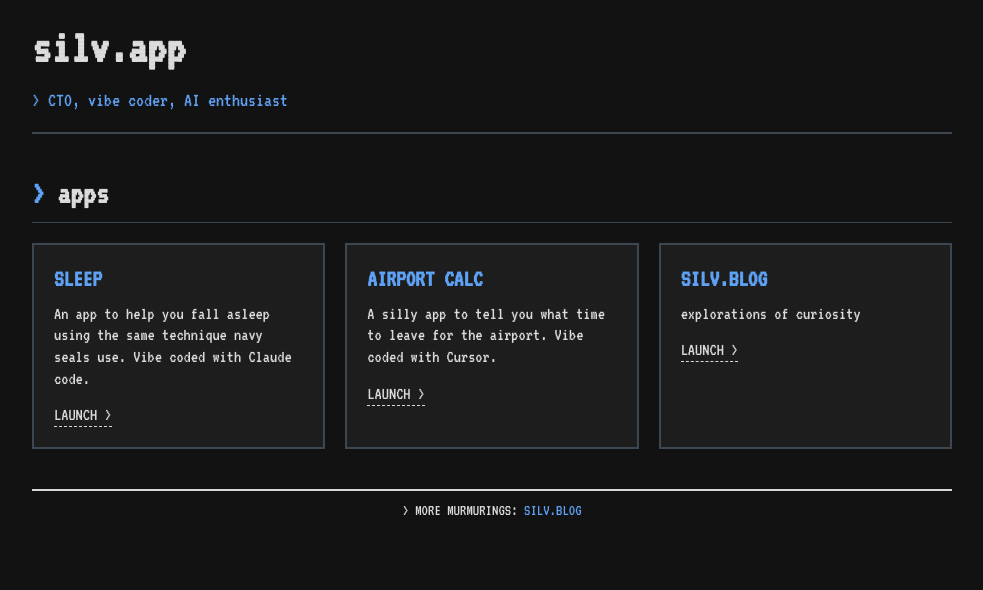
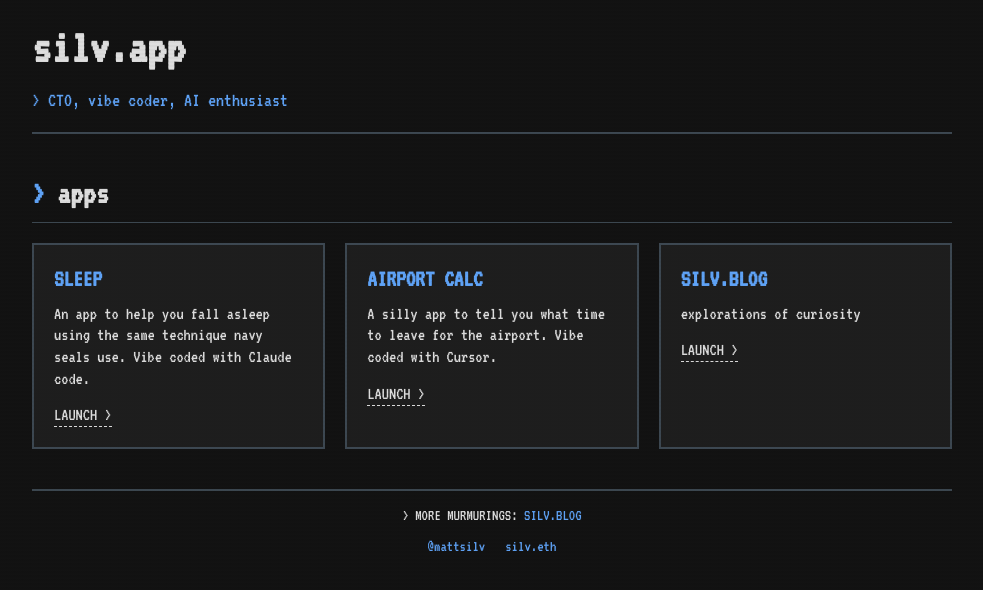
Before and after one commit to mattsilv/silv-app, a React (Vite) app: page / in a window 1280 px wide. Shown: the top 590 px of the page, without its empty margins (148-1131 px from the left). Built offline with nearby package versions, Linux system fonts and the light colour scheme.

Commit message:
Add social links to footer

```diff
--- a/src/components/Footer.jsx
+++ b/src/components/Footer.jsx
@@ -5,17 +5,25 @@ const FooterWrapper = styled.footer`
   margin-top: 20px;
   text-align: center;
   font-size: 16px;
-  border-top: 2px solid var(--text-color);
-  padding-top: 10px;
+  border-top: 2px solid var(--border-color);
+  padding-top: 15px;
 `;
 
-const BlogLink = styled.a`
+const Link = styled.a`
   color: var(--accent-color);
   text-decoration: none;
+  transition: color 0.2s;
 
   &:hover {
     text-decoration: underline;
   }
+`;
+
+const SocialLinksContainer = styled.div`
+  display: flex;
+  justify-content: center;
+  gap: 20px;
+  margin-top: 12px;
 `;
 
 const Footer = () => {
@@ -23,8 +31,16 @@ const Footer = () => {
     <FooterWrapper>
       <p>
         &gt; MORE MURMURINGS:{" "}
-        <BlogLink href="https://silv.blog">SILV.BLOG</BlogLink>
+        <Link href="https://silv.blog">SILV.BLOG</Link>
       </p>
+      <SocialLinksContainer>
+        <Link href="https://x.com/mattsilv" target="_blank" rel="noopener noreferrer">
+          @mattsilv
+        </Link>
+        <Link href="https://warpcast.com/silv.eth" target="_blank" rel="noopener noreferrer">
+          silv.eth
+        </Link>
+      </SocialLinksContainer>
     </FooterWrapper>
   );
 };
```
